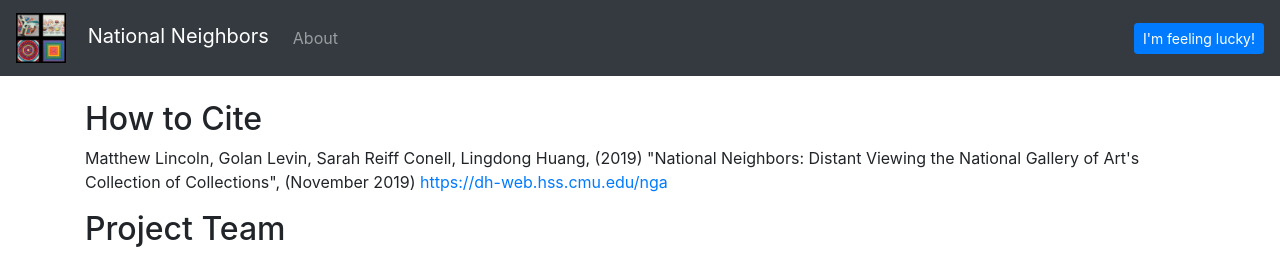
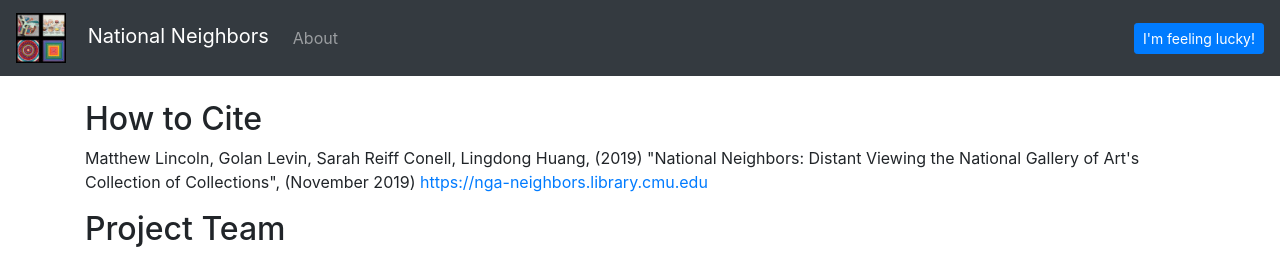
Before and after one commit to cmu-lib/nga_neighbors, a Vue app: page /about in a window 1280 px wide. Shown: the top 260 px of the page. Built offline with nearby package versions, Linux system fonts and the light colour scheme; what vue-async-computed would draw is missing.

Commit message:
update more old urls

```diff
--- a/public/images.json
+++ b/public/images.json
@@ -10,14 +10,14 @@
     "id": "prints_drawings",
     "title": "NGA and LoC Prints and Drawings",
     "iiif": "https://dh-web.hss.cmu.edu/iiif/prints_drawings",
-    "description": "<p>This visualization contains all of the photographed items from the National Gallery of Art's prints and drawings collections, as well as a selection of book illustrations taken from the <a href='https: //www.loc.gov/collections/lessing-j-rosenwald/'>Library of Congress' Rosenwald Collection.</a></p><p><a href='/nga/grid/prints_drawings_tinted'>See the version colored by collection</a></p>",
+    "description": "<p>This visualization contains all of the photographed items from the National Gallery of Art's prints and drawings collections, as well as a selection of book illustrations taken from the <a href='https: //www.loc.gov/collections/lessing-j-rosenwald/'>Library of Congress' Rosenwald Collection.</a></p><p><a href='/grid/prints_drawings_tinted'>See the version colored by collection</a></p>",
     "thumb": "https://dh-web.hss.cmu.edu/iiif/prints_drawings/full/599,/0/default.jpg"
   },
   {
     "id": "prints_drawings_tinted",
     "title": "NGA and LoC Prints and Drawings (Colorized)",
     "iiif": "https://dh-web.hss.cmu.edu/iiif/prints_drawings_tinted",
-    "description": "<p>This visualization contains all of the photographed items from the National Gallery of Art's prints and drawings collections, as well as a selection of book illustrations taken from the <a href='https://www.loc.gov/collections/lessing-j-rosenwald/'>Library of Congress' Rosenwald Collection.</a></p><p><a href='/nga/grid/prints_drawings'>See the un-colorized version</a></p>",
+    "description": "<p>This visualization contains all of the photographed items from the National Gallery of Art's prints and drawings collections, as well as a selection of book illustrations taken from the <a href='https://www.loc.gov/collections/lessing-j-rosenwald/'>Library of Congress' Rosenwald Collection.</a></p><p><a href='/grid/prints_drawings'>See the un-colorized version</a></p>",
     "thumb": "https://dh-web.hss.cmu.edu/iiif/prints_drawings_tinted/full/599,/0/default.jpg"
   },
   {
@@ -25,13 +25,13 @@
     "title": "NGA and Kress Collection Paintings",
     "iiif": "https://dh-web.hss.cmu.edu/iiif/kress_and_nga",
     "thumb": "https://dh-web.hss.cmu.edu/iiif/kress_and_nga/full/689,/0/default.jpg",
-    "description": "<p>This visualization contains all of the photographed paintings from the National Gallery of Art, as well as images of the catalogued paintings from the <a href='https://www.kressfoundation.org/collection/history/'>Kress Collection</a>.</p><p><a href='/nga/grid/kress_and_nga_tinted'>See the version colored by collection.</a>"
+    "description": "<p>This visualization contains all of the photographed paintings from the National Gallery of Art, as well as images of the catalogued paintings from the <a href='https://www.kressfoundation.org/collection/history/'>Kress Collection</a>.</p><p><a href='/grid/kress_and_nga_tinted'>See the version colored by collection.</a>"
   },
   {
     "id": "kress_and_nga_tinted",
     "title": "NGA and Kress Collection Paintings (Colorized)",
     "iiif": "https://dh-web.hss.cmu.edu/iiif/kress_and_nga_tinted",
     "thumb": "https://dh-web.hss.cmu.edu/iiif/kress_and_nga_tinted/full/689,/0/default.jpg",
-    "description": "<p>This visualization contains all of the photographed paintings from the National Gallery of Art, as well as images of the catalogued paintings from the <a href='https://www.kressfoundation.org/collection/history/'>Kress Collection</a>.</p><a href='/nga/grid/kress_and_nga'>See the un-colorized version.</a></p>"
+    "description": "<p>This visualization contains all of the photographed paintings from the National Gallery of Art, as well as images of the catalogued paintings from the <a href='https://www.kressfoundation.org/collection/history/'>Kress Collection</a>.</p><a href='/grid/kress_and_nga'>See the un-colorized version.</a></p>"
   }
 ]
--- a/src/App.vue
+++ b/src/App.vue
@@ -53,7 +53,7 @@
     };
   },
   created() {
-    HTTP.get("/data/nga/manifest.json").then(
+    HTTP.get("/data/manifest.json").then(
       response => {
         this.works = response.data;
       },
--- a/src/components/About.vue
+++ b/src/components/About.vue
@@ -4,8 +4,8 @@
     <p>
       Matthew Lincoln, Golan Levin, Sarah Reiff Conell, Lingdong Huang, (2019) "National Neighbors: Distant Viewing the National Gallery of Art's Collection of Collections", (November 2019)
       <a
-        href="https://dh-web.hss.cmu.edu/nga"
-      >https://dh-web.hss.cmu.edu/nga</a>
+        href="https://nga-neighbors.library.cmu.edu"
+      >https://nga-neighbors.library.cmu.edu</a>
     </p>
     <h2 id="team">Project Team</h2>
     <ul>
```
